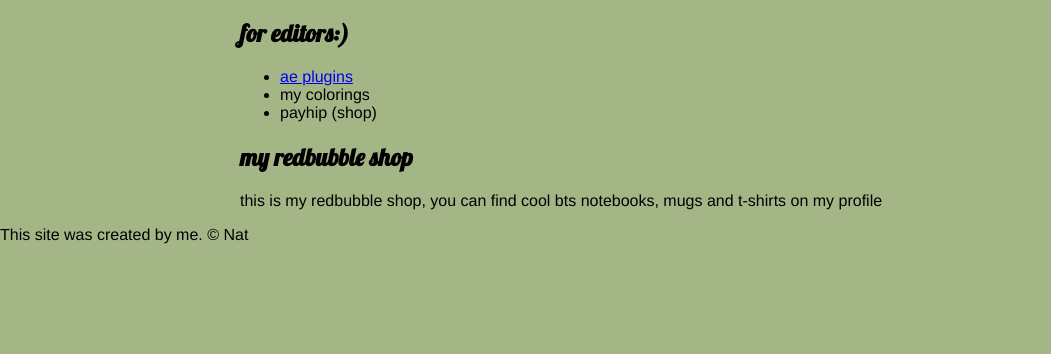
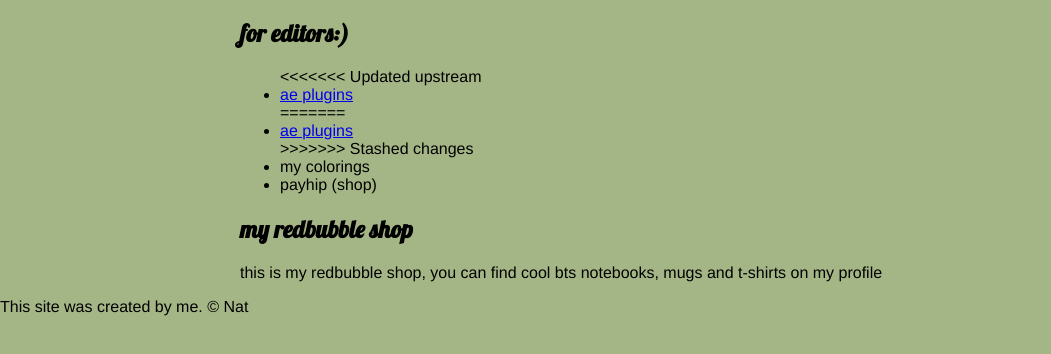
Before and after one commit to natttvfx/-, a plain HTML site: page index.html in a window 1280 px wide. Shown: the part 376-730 px from the top of the page, without its empty margins (0-1051 px from the left). Drawn offline with Linux system fonts and the light colour scheme.

Commit message:
Update index.html

```diff
--- a/index.html
+++ b/index.html
@@ -29,7 +29,11 @@
 		<!-- for editors -->
 		<h2>for editors:)</h2>
 		<ul>
+<<<<<<< Updated upstream
 			<li><a href="file:///Users/nataliachiarabesuschio/Desktop/personalsite/plugins.html">ae plugins</a></li>
+=======
+			<li><a href=¨https://natibesuschio.github.io/personalsite/plugins¨>ae plugins</a></li>
+>>>>>>> Stashed changes
 			<li>my colorings</li>
 			<li>payhip (shop)</li>
 		</ul>
```
